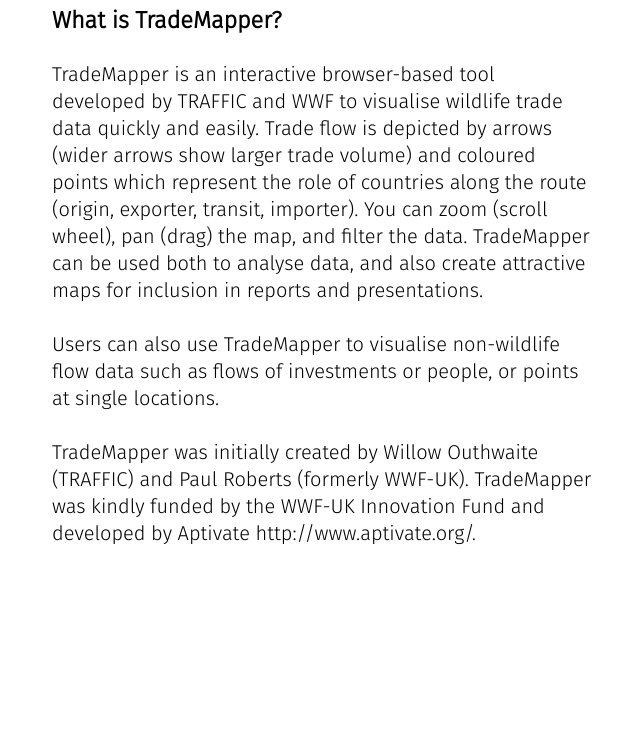
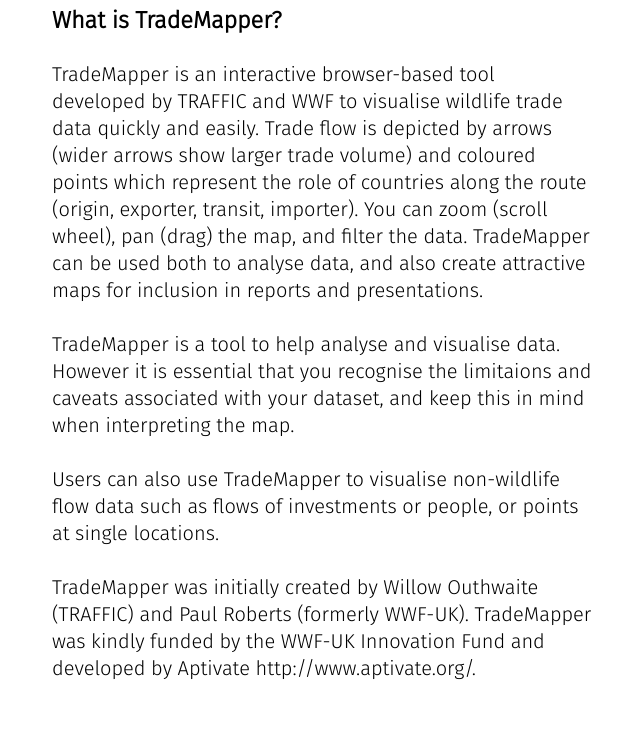
Before and after one commit to trademapper/trademapper-js, a Jekyll site: the page built from _pages/00_home.md, in a window 1280 px wide. Shown: the part 488-1217 px from the top of the page, without its empty margins (468-1108 px from the left). Built offline with Jekyll 4.4.1, drawn with Linux system fonts in a browser that asks for light colours; before the commit the page ends 1082 px from its top, so only the background shows below that.

Commit message:
Update 00_home.md

```diff
--- a/_pages/00_home.md
+++ b/_pages/00_home.md
@@ -10,6 +10,8 @@
 
 TradeMapper is an interactive browser-based tool developed by TRAFFIC and WWF to visualise wildlife trade data quickly and easily. Trade flow is depicted by arrows (wider arrows show larger trade volume) and coloured points which represent the role of countries along the route (origin, exporter, transit, importer). You can zoom (scroll wheel), pan (drag) the map, and filter the data. TradeMapper can be used both to analyse data, and also create attractive maps for inclusion in reports and presentations.
 
+TradeMapper is a tool to help analyse and visualise data. However it is essential that you recognise the limitaions and caveats associated with your dataset, and keep this in mind when interpreting the map.
+
 Users can also use TradeMapper to visualise non-wildlife flow data such as flows of investments or people, or points at single locations.
 
 TradeMapper was initially created by Willow Outhwaite (TRAFFIC) and Paul Roberts (formerly WWF-UK). TradeMapper was kindly funded by the WWF-UK Innovation Fund and developed by Aptivate http://www.aptivate.org/.
```
